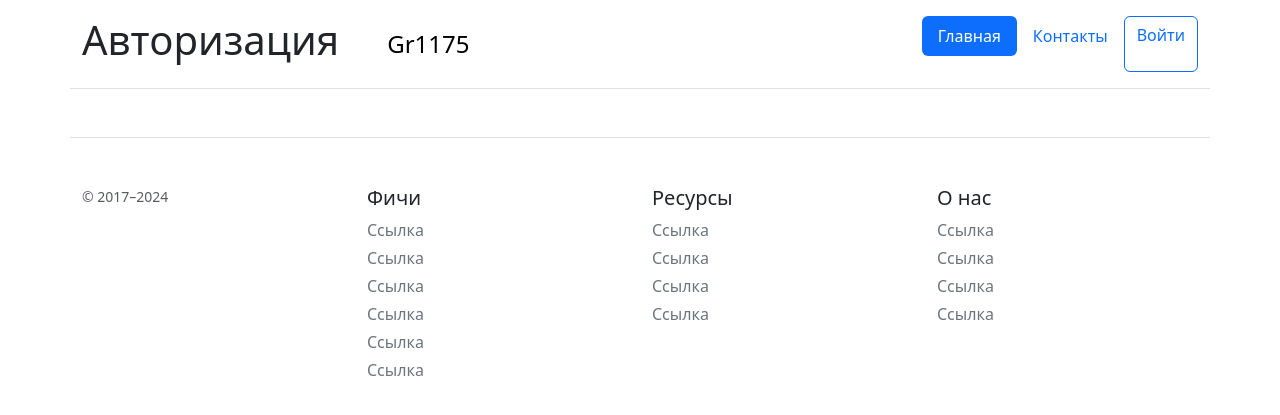
After one commit to gregory1175/mini_php_app, a PHP site: page /login in a window 1280 px wide. The commit adds this page. Shown: the top 415 px of the page. Run offline with PHP 8.4, Linux system fonts and the light colour scheme.

Commit message:
Созданы шаблоны для регистрации и авторизации

```diff
--- /dev/null
+++ b/login/index.php
@@ -0,0 +1,9 @@
+<?php
+require_once $_SERVER['DOCUMENT_ROOT'] . '/src/core.php';
+
+?>
+<?php includeTemplate('layout/header.php', ['title' => 'Авторизация', 'headTitle' => 'Авторизация']);?>
+<div class="container mt-5">
+    <form action=""></form>
+</div>
+<?php includeTemplate('layout/footer.php'); ?>
--- a/login/login.php
+++ /dev/null
@@ -1,4 +0,0 @@
-<?php
-require_once $_SERVER['DOCUMENT_ROOT'] . '/src/core.php';
-
-?>
--- a/registration/registration.php
+++ /dev/null
@@ -1,4 +0,0 @@
-<?php
-require_once $_SERVER['DOCUMENT_ROOT'] . '/src/core.php';
-
-?>
--- a/templates/layout/header.php
+++ b/templates/layout/header.php
@@ -23,6 +23,6 @@
         <?php if (isset($_COOKIE['user']) && $_COOKIE['user'] == 'true'): ?>
             <a class="btn btn-outline-primary" href="/auth">Кабинет пользователя</a>
         <?php else: ?>
-            <a class="btn btn-outline-primary" href="/auth">Войти</a>
+            <a class="btn btn-outline-primary" href="/login">Войти</a>
         <?php endif; ?>
     </header>
```
Also changed, not shown: registration/index.php (added, +9 -0 lines).
